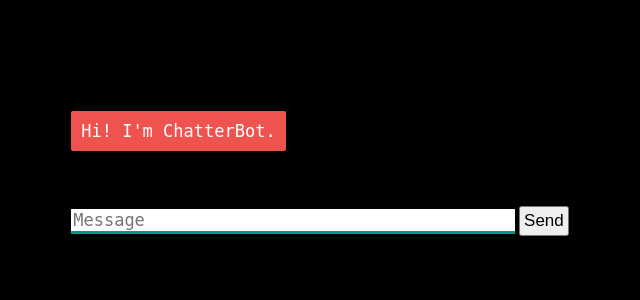
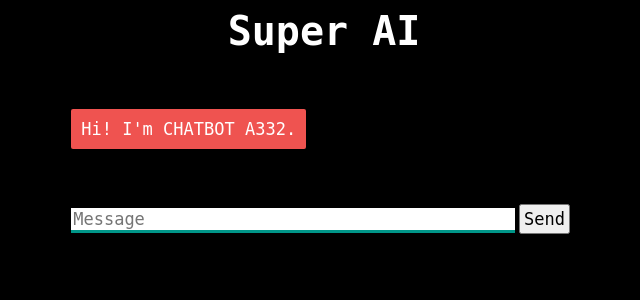
Before and after one commit to Kaygijzen/chat-bot, a Flask app: page / in a window 1280 px wide. Shown: the top 300 px of the page, without its empty margins (316-956 px from the left). Run offline with Flask 2, Linux system fonts and the light colour scheme; some libraries are stand-ins or nearby versions.

Commit message:
first version

```diff
--- a/app.py
+++ b/app.py
@@ -1,6 +1,9 @@
 from flask import Flask, render_template, request
 from chatterbot import ChatBot
 from chatterbot.trainers import ChatterBotCorpusTrainer
+import random
+
+# TODO: expand the chatbot
 
 app = Flask(__name__)
 
@@ -13,7 +16,7 @@
 
 @app.route("/")
 def home():
-    return render_template("index.html")
+    return render_template("index.html", id=random.randint(1, 1000))
 
 
 @app.route("/get")
--- a/static/style.css
+++ b/static/style.css
@@ -4,7 +4,8 @@
 }
 
 h1 {
-    color: black;
+  color: white;
+  font-family: monospace;
   margin-bottom: 0;
   margin-top: 0;
   text-align: center;
@@ -43,7 +44,7 @@
 
 #buttonInput {
   padding: 3px;
-    font-family monospace;
+  font-family: monospace;
   font-size: 17px;
 }
 
@@ -70,7 +71,7 @@
 }
 
 .botText span {
-    background-color: #EF5350;
+  background-color: #ef5350;
   padding: 10px;
   border-radius: 2px;
 }
--- a/templates/index.html
+++ b/templates/index.html
@@ -3,13 +3,13 @@
 <head>
     <link rel="stylesheet" type="text/css" href="/static/style.css">
     <script src="https://ajax.googleapis.com/ajax/libs/jquery/3.2.1/jquery.min.js"></script>
-    <title>AAA</title>
+    <title>Chatbot</title>
 </head>
 <body>
-    <h1>Chatterbot</h1>
+    <h1>Super AI</h1>
     <div>
         <div id="chatbox">
-            <p class="botText"><span>Hi! I'm ChatterBot.</span></p>
+            <p class="botText"><span>Hi! I'm CHATBOT A{{id}}.</span></p>
         </div>
         <div id="userInput">
             <input id="textInput" type="text" name="msg" placeholder="Message">
@@ -23,20 +23,18 @@
                 $("#chatbox").append(userHtml);
                 document.getElementById('userInput').scrollIntoView({block: 'start', behaviour: 'smooth'});
                 $.get("/get", { msg: rawText }).done(function(data) {
+                    console.log(rawText)
                     var botHtml = '<p class="botText"><span>' + data + '</span></p>';
                     $("#chatbox").append(botHtml);
                     document.getElementById('userInput').scrollIntoView({block: 'start', behaviour: 'smooth'});
                 });
             }
+
             $("#textInput").keypress(function(e) {
-                console.log('aaa')
-                if(e.which == 13) {
-                    getBotResponse();
-                }
+                $("#textInput").val().length != 0 && e.which == 13 ? getBotResponse() : null
             });
             $("#buttonInput").click(function() {
-                console.log('bbb')
-                getBotResponse();
+                $("#textInput").val().length != 0 ? getBotResponse() : null
             });
         </script>
     </div>
```
Lines whose indentation alone changed are shown as unchanged.
